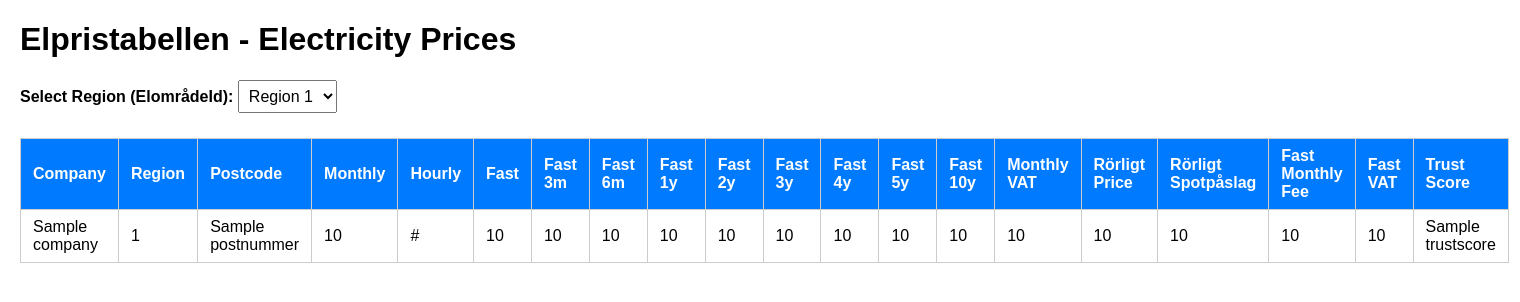
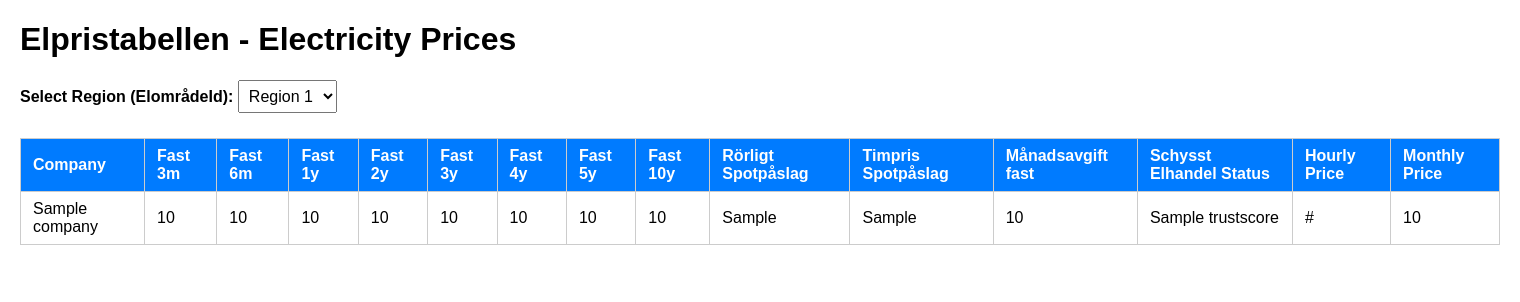
Before and after one commit to SharjeelJathol/elpristabellen, a Flask app: template templates/index.html in a window 1520 px wide. Shown: the top 302 px of the page. Run offline with Flask 3, Linux system fonts and the light colour scheme; the template is opened without the code that fills it: most values are stand-ins (such as "Sample title", 1, 10 or a date in 2020).

Commit message:
Update table columns and sorting logic in index.html
Revised the table headers and data columns to focus on various 'Fast' contract durations and spot price surcharges, removing region and postcode columns. Updated the sortTable function and template logic to use '-' as the placeholder for missing values instead of '–'.

```diff
--- a/templates/index.html
+++ b/templates/index.html
@@ -49,50 +49,51 @@
       <thead>
         <tr>
           <th onclick="sortTable(0)">Company</th>
-          <th onclick="sortTable(1)">Region</th>
-          <th onclick="sortTable(2)">Postcode</th>
-          <th onclick="sortTable(3)">Monthly</th>
+          <th onclick="sortTable(1)">Fast 3m</th>
+          <th onclick="sortTable(2)">Fast 6m</th>
+          <th onclick="sortTable(3)">Fast 1y</th>
+          <th onclick="sortTable(4)">Fast 2y</th>
+          <th onclick="sortTable(5)">Fast 3y</th>
+          <th onclick="sortTable(6)">Fast 4y</th>
+          <th onclick="sortTable(7)">Fast 5y</th>
+          <th onclick="sortTable(8)">Fast 10y</th>
+          <th onclick="sortTable(9)">Rörligt Spotpåslag</th>
+          <th onclick="sortTable(10)">Timpris Spotpåslag</th>
+          <th onclick="sortTable(11)">Månadsavgift fast</th>
+          <th onclick="sortTable(12)">Schysst Elhandel Status</th>
+          <th onclick="sortTable(13)">Hourly Price</th>
+          <th onclick="sortTable(14)">Monthly Price</th>
+          <!-- <th onclick="sortTable(13)">Hemsida</th> -->
+          <!-- <th onclick="sortTable(3)">Monthly</th>
           <th onclick="sortTable(4)">Hourly</th>
-          <th onclick="sortTable(5)">Fast</th>
-          <th onclick="sortTable(6)">Fast 3m</th>
-          <th onclick="sortTable(7)">Fast 6m</th>
-          <th onclick="sortTable(8)">Fast 1y</th>
-          <th onclick="sortTable(9)">Fast 2y</th>
-          <th onclick="sortTable(10)">Fast 3y</th>
-          <th onclick="sortTable(11)">Fast 4y</th>
-          <th onclick="sortTable(12)">Fast 5y</th>
-          <th onclick="sortTable(13)">Fast 10y</th>
-          <th onclick="sortTable(14)">Monthly VAT</th>
-          <th onclick="sortTable(15)">Rörligt Price</th>
-          <th onclick="sortTable(16)">Rörligt Spotpåslag</th>
-          <th onclick="sortTable(17)">Fast Monthly Fee</th>
-          <th onclick="sortTable(18)">Fast VAT</th>
-          <th onclick="sortTable(19)">Trust Score</th>
+          <th onclick="sortTable(5)">Fast</th> -->
+          <!-- <th onclick="sortTable(14)">Monthly VAT</th> -->
+          <!-- <th onclick="sortTable(15)">Rörligt Price</th> -->
+          <!-- <th onclick="sortTable(18)">Fast VAT</th> -->
         </tr>
       </thead>
       <tbody>
         {% for agreement in agreements %}
         <tr data-region="{{ agreement.elomrade_id }}">
           <td>{{ agreement.company }}</td>
-          <td>{{ agreement.elomrade_id }}</td>
-          <td>{{ agreement.postnummer }}</td>
-          <td>{{ agreement.price_monthly or '–' }}</td>
-          <td>{{ agreement.price_hourly or '–' }}</td>
-          <td>{{ agreement.price_fast or '–' }}</td>
-          <td>{{ agreement.price_fast_3m or '–' }}</td>
-          <td>{{ agreement.price_fast_6m or '–' }}</td>
-          <td>{{ agreement.price_fast_1y or '–' }}</td>
-          <td>{{ agreement.price_fast_2y or '–' }}</td>
-          <td>{{ agreement.price_fast_3y or '–' }}</td>
-          <td>{{ agreement.price_fast_4y or '–' }}</td>
-          <td>{{ agreement.price_fast_5y or '–' }}</td>
-          <td>{{ agreement.price_fast_10y or '–' }}</td>
-          <td>{{ agreement.price_monthly_vat or '–' }}</td>
-          <td>{{ agreement.price_rorligt or '–' }}</td>
-          <td>{{ agreement.price_rorligt_spotpaslag or '–' }}</td>
-          <td>{{ agreement.price_fast_monthly_fee or '–' }}</td>
-          <td>{{ agreement.price_fast_vat or '–' }}</td>
+          <td>{{ agreement.price_fast_3m or '-' }}</td>
+          <td>{{ agreement.price_fast_6m or '-' }}</td>
+          <td>{{ agreement.price_fast_1y or '-' }}</td>
+          <td>{{ agreement.price_fast_2y or '-' }}</td>
+          <td>{{ agreement.price_fast_3y or '-' }}</td>
+          <td>{{ agreement.price_fast_4y or '-' }}</td>
+          <td>{{ agreement.price_fast_5y or '-' }}</td>
+          <td>{{ agreement.price_fast_10y or '-' }}</td>
+          <td>{{ agreement.rorligt_spotpaslag or '-' }}</td>
+          <td>{{ agreement.timpris_spotpaslag or '-' }}</td>
+          <td>{{ agreement.price_fast_monthly_fee or '-' }}</td>
           <td>{{ agreement.trustscore or 'Neutral' }}</td>
+          <td>{{ agreement.price_hourly or '-' }}</td>
+          <td>{{ agreement.price_monthly or '-' }}</td>
+          <!-- <td>{{ agreement.price_rorligt or '-' }}</td> -->
+          <!-- <td>{{ agreement.price_fast or '-' }}</td>
+          <td>{{ agreement.price_monthly_vat or '-' }}</td>
+          <td>{{ agreement.price_fast_vat or '-' }}</td> -->
         </tr>
         {% endfor %}
       </tbody>
@@ -108,7 +109,7 @@
 
         const isNumeric = !isNaN(
           rows
-            .find((row) => row.cells[colIndex].innerText.trim() !== '–')
+            .find((row) => row.cells[colIndex].innerText.trim() !== '-')
             ?.cells[colIndex].innerText.trim(),
         );
 
@@ -119,7 +120,7 @@
           const bText = b.cells[colIndex].innerText.trim();
 
           const aVal =
-            aText === '–'
+            aText === '-'
               ? isNumeric
                 ? Infinity
                 : ''
@@ -127,7 +128,7 @@
               ? parseFloat(aText)
               : aText.toLowerCase();
           const bVal =
-            bText === '–'
+            bText === '-'
               ? isNumeric
                 ? Infinity
                 : ''
```
